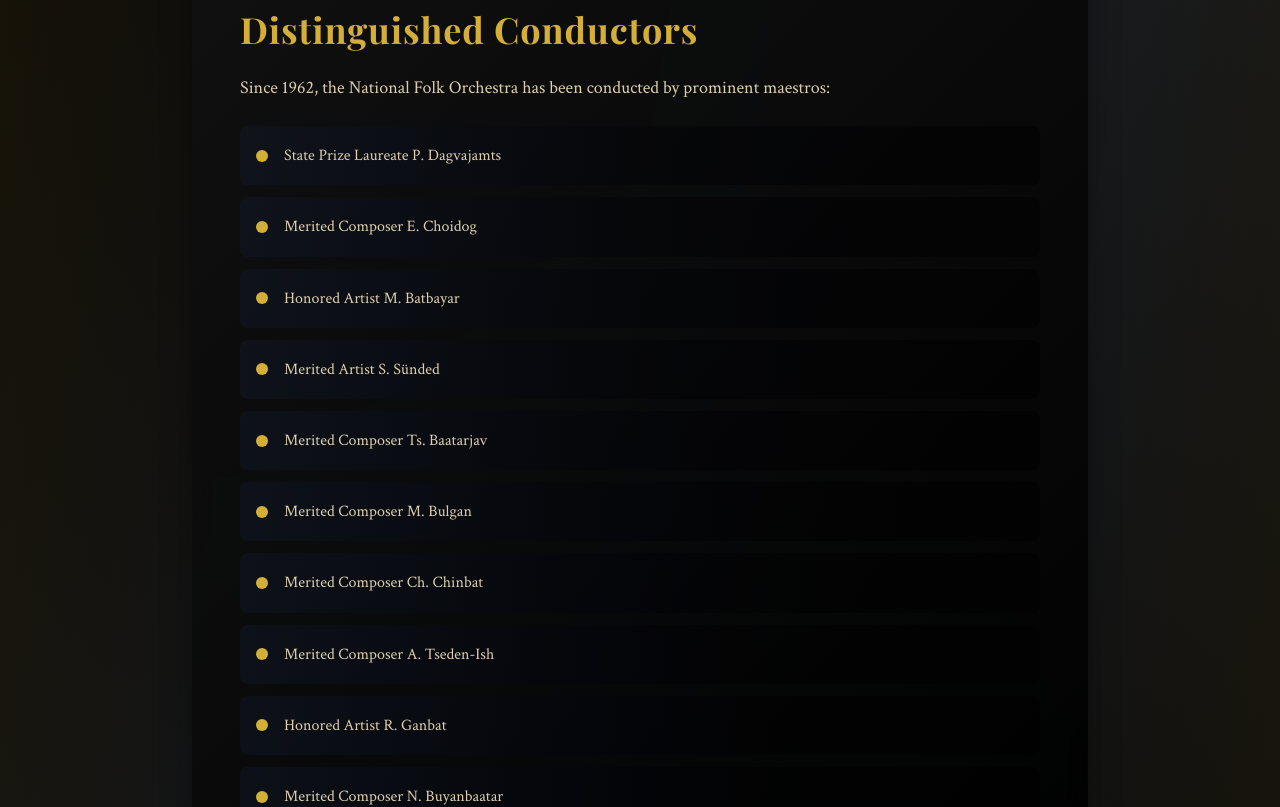
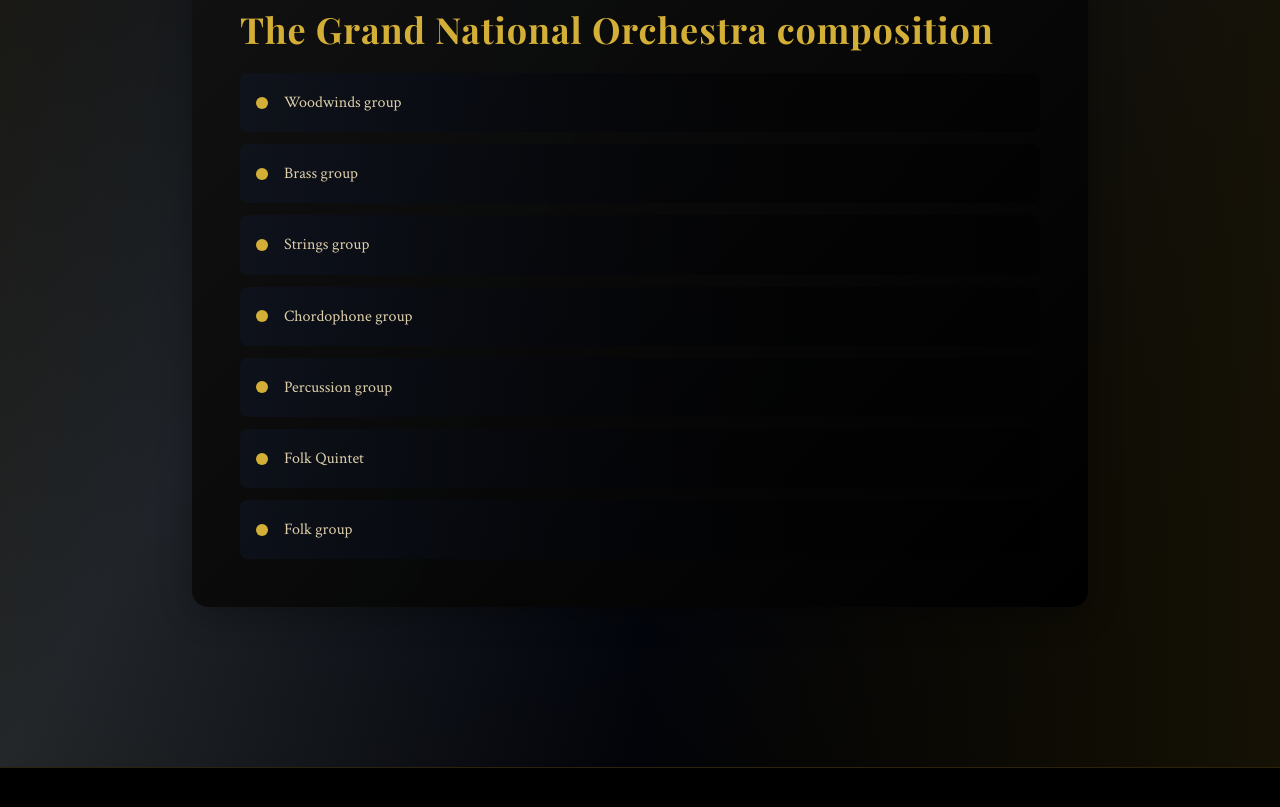
Before and after one commit to grand-orchestra/orchestra-website, a Next.js app: page /about in a window 1280 px wide. Shown: the part 1460-2267 px from the top of the page. Built offline with nearby package versions, Linux system fonts and the light colour scheme; a web font is replaced by a local one.

Commit message:
new updated ver

```diff
--- a/src/app/about/page.tsx
+++ b/src/app/about/page.tsx
@@ -7,7 +7,7 @@ export default function AboutPage() {
 
   const content = {
     en: {
-      pageTitle: 'About Orchestra',
+      pageTitle: 'History of the National Orchestra',
       hero: {
         title: 'Mongolian State National Folk Orchestra',
         subtitle: 'Preserving the Grand Orchestral Traditions of Mongolia'
@@ -54,62 +54,21 @@ export default function AboutPage() {
           'Various percussion instruments'
         ]
       },
-      conductors: {
-        title: 'Distinguished Conductors',
-        description: 'Since 1962, the National Folk Orchestra has been conducted by prominent maestros:',
+      legacy: {
+        title: 'The Grand National Orchestra composition',
         items: [
-          'State Prize Laureate P. Dagvajamts',
-          'Merited Composer E. Choidog',
-          'Honored Artist M. Batbayar',
-          'Merited Artist S. Sünded',
-          'Merited Composer Ts. Baatarjav',
-          'Merited Composer M. Bulgan',
-          'Merited Composer Ch. Chinbat',
-          'Merited Composer A. Tseden-Ish',
-          'Honored Artist R. Ganbat',
-          'Merited Composer N. Buyanbaatar',
-          'Honored Artist E. Munkhbayar'
+          "Woodwinds group ",
+          "Brass group",
+          "Strings group",
+          "Chordophone group",
+          "Percussion group",
+          "Folk Quintet",
+          "Folk group",
         ]
       },
-      legacy: {
-        title: 'Musical Legacy',
-        description: 'From this orchestra emerged many well-known groups that have shaped Mongolian music:',
-        items: [
-          '"Soyol-Erdine" - gave birth to Mongolia\'s modern rock and pop music movement',
-          '"Nairamdal"',
-          '"Tavan Egshig"',
-          '"Zaluus"',
-          '"Ayalguu"',
-          '"Tenger Ayalguu"',
-          '"Khösgögtön" - traditional folk ensemble'
-        ]
-      },
-      internationalCooperation: {
-        title: 'International Cooperation',
-        description: 'Many of its musicians have studied at prestigious institutions both in Mongolia and abroad. They have won national and international music competitions, demonstrating the orchestra\'s high level of artistry and professionalism. The ensemble has represented Mongolian national music on renowned international stages, including:',
-        venues: [
-          'Meistersingerhalle in Nuremberg, Germany',
-          'Berlin Philharmonic, Germany',
-          'Gerhart Hauptmann Theater in Görlitz, Germany',
-          'Pearl Theatre in Beijing, China',
-          '"Mekin Asia" International Festival in Kyrgyzstan',
-          'UN stage in France',
-          'Major events in South Korea, India, Tajikistan, and Kyrgyzstan'
-        ]
-      },
-      majorWorks: {
-        title: 'Featured Performances',
-        description: 'The orchestra has presented major symphonic programs including:',
-        works: [
-          '"Awakened Steppe" by Hero of Labor and Merited Composer B. Sharav',
-          '"Resonance of Desire" by People\'s Artist and Hero of Labor N. Jantsannorov',
-          '"Beautiful Mongolia"',
-          '"Naadam Evening"'
-        ]
-      }
     },
     mn: {
-      pageTitle: 'Бидний тухай',
+      pageTitle: 'Найрал хөгжмийн түүх',
       hero: {
         title: 'Монгол Төрийн Үндэсний Хөгжмийн Их Найрал',
         subtitle: 'Монголын их найрлын уламжлалыг хадгалж хөгжүүлж байна'
@@ -138,53 +97,18 @@ export default function AboutPage() {
           }
         ]
       },
-      conductors: {
-        title: 'Алдарт удирдаачид',
-        description: 'Үндэсний хөгжмийн их найрлыг удирдан тоглуулж ирсэн удирдаачид:',
+      legacy: {
+        title: 'Найрал хөгжмийн бүтэц',
         items: [
-          'СГЗ П. Дагважамц',
-          'УГЗ, ТШ Э. Чойдог',
-          'СТА М. Батбаяр',
-          'УГЖ С. Сүндэд',
-          'УГЗ Ц. Баатаржав',
-          'УГЗ М. Булган',
-          'УГЗ Ч. Чинбат',
-          'УГЗ А. Цэдэн-Иш',
-          'СТА Р. Ганбат',
-          'УГЗ Н. Буянбаатар',
-          'СТА Э. Мөнхбаяр'
+          "Үлээвэр хөгжим",
+          "Гуулин үлээвэр",
+          "Нумт хөгжим",
+          "Товшуур хөгжим",
+          "Цохивор хөгжим",
+          "Ардын тавал",
+          "Ардын хөгжмийн хамтлаг",
         ]
       },
-      legacy: {
-        title: 'Хөгжмийн өвийн',
-        description: 'Энэ найрал хөгжмийн бүрэлдэхүүнээс олон нэрд гарсан хөгжмийн хамтлагууд төрөн гарсан:',
-        items: [
-          '"Соёл-Эрдэнэ" - Монголын орчин үеийн рок поп хөгжмийн урсгал эх авсан',
-          '"Найрамдал"',
-          '"Таван эгшиг"',
-          '"Залуус"',
-          '"Аялгуу"',
-          '"Тэнгэр аялгуу"',
-          '"Хөсөгтөн" - язгуур урлагийн хамтлаг'
-        ]
-      },
-      internationalCooperation: {
-        title: 'Олон улсын хамтын ажиллагаа',
-        description: 'Монгол төрийн үндэсний хөгжмийн их найрлын уран бүтээлчид бид гадаад дотоодын олон томоохон тайзнаа үндэсний хөгжмөө суртачилан таниулан ирсэн билээ. Үүнээс дурдвал:',
-        venues: [
-          'ХБНГУ-ын Нюрнберг хотын Мейстерсингерхалле',
-          'Берлиний Филармони',
-          'Гөрлиц хотын Герхард Хауптман театр',
-          'БНХАУ Бээжин хотын Сувдан театр',
-          'Бүгд найрамдах Киргиз улсад "Мейкин Азиа" олон улсын фестиваль',
-          'Франц улсын НҮБ-ын тайзнаа',
-          'Солонгос, Энэтхэг, Тажикстан, Киргиз улсад ерөнхийлөгчийн айлчлал'
-        ]
-      },
-      majorWorks: {
-        title: 'Онцлох бүтээлүүд',
-        description: 'Мөн Тэргүүн зэргийн Чингис хаан одонт ТШ Хөдөлмөрийн баатар УГЗ Б. Шаравын "Сэрсэн тал", ТхШ АЖ Хөдөлмөрийн баатар Н. Жанцанноровын "Хүслийн төвөргөөн", мөн "Монголын сайхан орон", "Наадмын үдэш" гэх мэт дан хөгжмийн томоохон хэмжээний тоглолтоо толилуулж байжээ.'
-      }
     }
   };
 
@@ -272,42 +196,12 @@ export default function AboutPage() {
             </div>
           </div>
 
-          {/* Conductors Section */}
-          <div className="mb-20">
-            <div className="classic-card rounded-2xl p-8 md:p-12 max-w-4xl mx-auto">
-              <h2 className="text-3xl md:text-4xl font-serif font-bold text-gold mb-6 classic-heading">
-                {currentContent.conductors.title}
-              </h2>
-              <p className="text-gold-light/90 leading-relaxed classic-text text-lg mb-6">
-                {currentContent.conductors.description}
-              </p>
-              {'items' in currentContent.conductors && (
-                <div className="space-y-3">
-                  {currentContent.conductors.items.map((item: string, index: number) => (
-                    <div
-                      key={index}
-                      className="group relative bg-gradient-to-r from-gray-900/50 to-black/50 rounded-lg p-4 hover:from-gray-900/70 hover:to-black/70 transition-all duration-300"
-                    >
-                      <div className="flex items-center">
-                        <div className="w-3 h-3 bg-gold rounded-full mr-4 shrink-0"></div>
-                        <span className="text-gold-light/90 classic-text">{item}</span>
-                      </div>
-                    </div>
-                  ))}
-                </div>
-              )}
-            </div>
-          </div>
-
           {/* Legacy Section */}
           <div className="mb-20">
             <div className="classic-card rounded-2xl p-8 md:p-12 max-w-4xl mx-auto">
               <h2 className="text-3xl md:text-4xl font-serif font-bold text-gold mb-6 classic-heading">
                 {currentContent.legacy.title}
               </h2>
-              <p className="text-gold-light/90 leading-relaxed classic-text text-lg mb-6">
-                {currentContent.legacy.description}
-              </p>
               {'items' in currentContent.legacy && (
                 <div className="space-y-3">
                   {currentContent.legacy.items.map((item: string, index: number) => (
@@ -325,52 +219,6 @@ export default function AboutPage() {
               )}
             </div>
           </div>
-
-          {/* International Cooperation */}
-          <div className="mb-20">
-            <div className="max-w-4xl mx-auto px-4">
-              <h2 className="text-3xl md:text-4xl font-serif font-bold text-gold mb-4 classic-heading text-center">
-                {currentContent.internationalCooperation.title}
-              </h2>
-              <p className="text-gold-light/90 leading-relaxed classic-text text-lg mb-6">
-                {currentContent.internationalCooperation.description}
-              </p>
-              <div className="space-y-2">
-                {currentContent.internationalCooperation.venues.map((venue: string, index: number) => (
-                  <div key={index} className="flex items-start">
-                    <div className="w-2 h-2 bg-gold rounded-full mr-3 mt-2 shrink-0"></div>
-                    <span className="text-gold-light/90 classic-text text-base">{venue}</span>
-                  </div>
-                ))}
-              </div>
-            </div>
-          </div>
-
-          {/* Major Works */}
-          <div className="mb-20">
-            <div className="max-w-4xl mx-auto px-4">
-              <h2 className="text-3xl md:text-4xl font-serif font-bold text-gold mb-6 classic-heading text-center">
-                {currentContent.majorWorks.title}
-              </h2>
-              <p className="text-gold-light/90 leading-relaxed classic-text text-lg mb-6">
-                {language === 'en' ? currentContent.majorWorks.description : ''}
-              </p>
-              {language === 'en' && 'works' in currentContent.majorWorks ? (
-                <div className="space-y-2">
-                  {currentContent.majorWorks.works.map((work: string, index: number) => (
-                    <div key={index} className="flex items-start">
-                      <div className="w-2 h-2 bg-gold rounded-full mr-3 mt-2 shrink-0"></div>
-                      <span className="text-gold-light/90 classic-text text-base italic">{work}</span>
-                    </div>
-                  ))}
-                </div>
-              ) : (
-                <p className="text-gold-light/90 leading-relaxed classic-text text-lg">
-                  {currentContent.majorWorks.description}
-                </p>
-              )}
-            </div>
-          </div>
         </div>
       </div>
     </div>
```
Also changed, not shown: src/contexts/language-context.tsx (+4 -4 lines).
